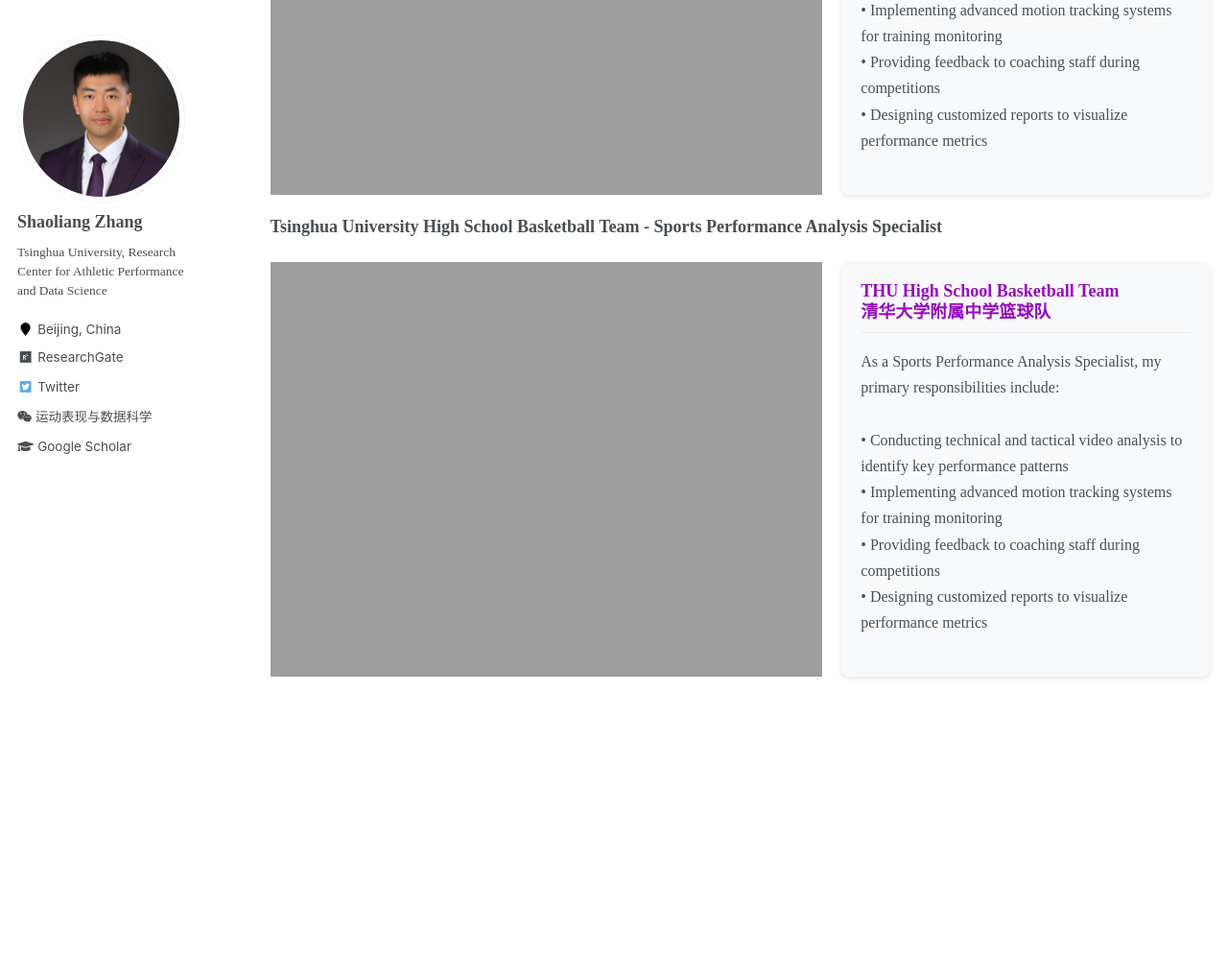
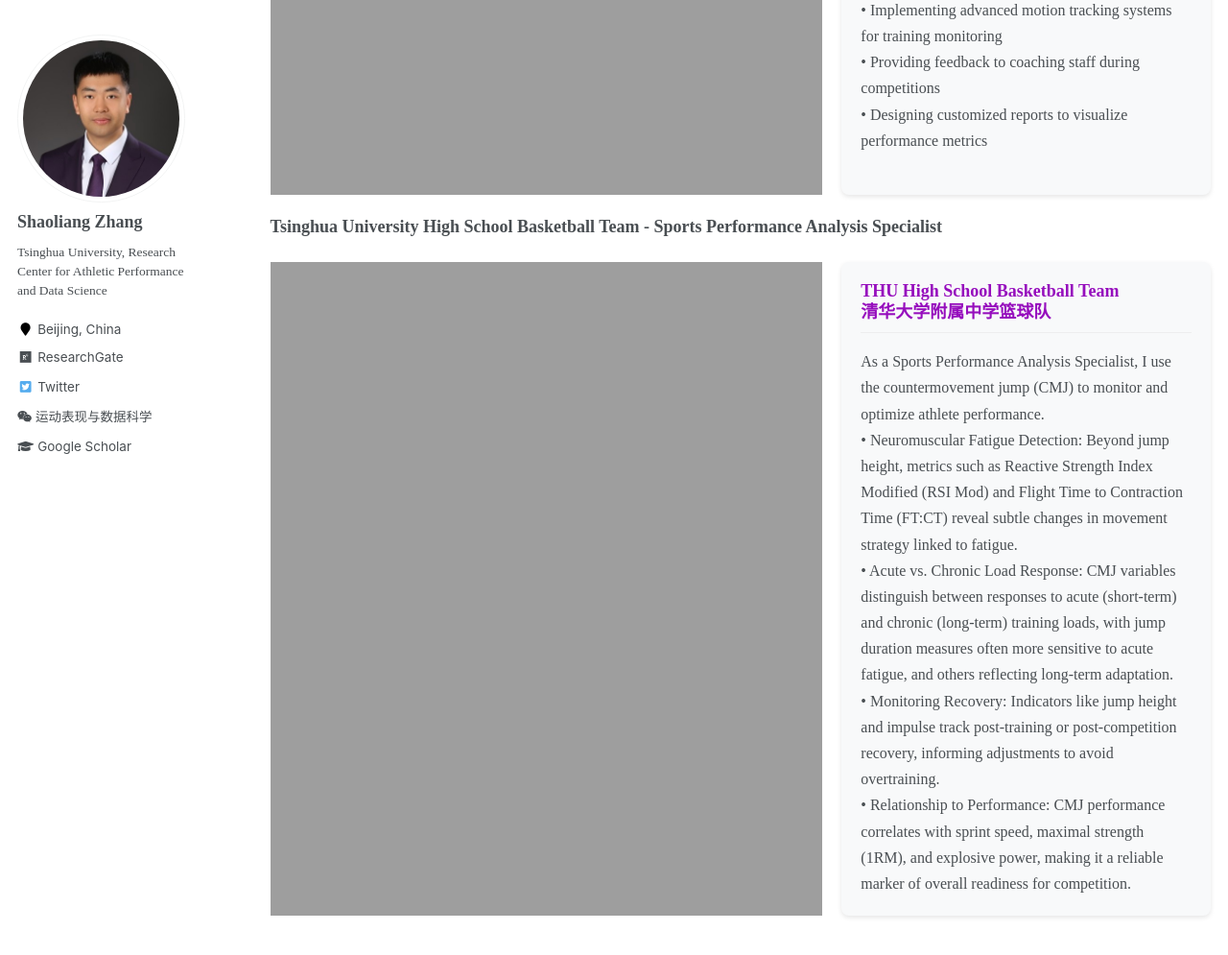
Before and after one commit to sportssuper/ZSL, a Jekyll site: the page built from _pages/services.md, in a window 1280 px wide and 1400 px high, scrolled down 1420 px. Shown: the top 995 px of the window at 96% size. Built offline with Jekyll 4.4.1, drawn with Linux system fonts in a browser that asks for light colours; a script that is not in the unit is left out.

Commit message:
Update services.md

```diff
--- a/_pages/services.md
+++ b/_pages/services.md
@@ -117,11 +117,12 @@
       THU High School Basketball Team<br>清华大学附属中学篮球队
     </h3>
     <p style="line-height: 1.7; font-size: 16px; margin-bottom: 0;">
-      As a Sports Performance Analysis Specialist, my primary responsibilities include:<br><br>
-    • Conducting technical and tactical video analysis to identify key performance patterns<br>
-    • Implementing advanced motion tracking systems for training monitoring<br>
-    • Providing feedback to coaching staff during competitions<br>
-    • Designing customized reports to visualize performance metrics<br>
+      As a Sports Performance Analysis Specialist, I use the countermovement jump (CMJ) to monitor and optimize athlete performance.<br>
+    • Neuromuscular Fatigue Detection: Beyond jump height, metrics such as Reactive Strength Index Modified (RSI
+Mod) and Flight Time to Contraction Time (FT:CT) reveal subtle changes in movement strategy linked to fatigue.<br>
+    • Acute vs. Chronic Load Response: CMJ variables distinguish between responses to acute (short-term) and chronic (long-term) training loads, with jump duration measures often more sensitive to acute fatigue, and others reflecting long-term adaptation.<br>
+    • Monitoring Recovery: Indicators like jump height and impulse track post-training or post-competition recovery, informing adjustments to avoid overtraining.<br>
+    • Relationship to Performance: CMJ performance correlates with sprint speed, maximal strength (1RM), and explosive power, making it a reliable marker of overall readiness for competition.<br>
     </p>
 <!--   <div style="margin-top: 20px; font-size: 14px; font-weight: 600; color: #666; letter-spacing: 0.3px;">
   Analytical Research|Data Visualizations|Player Scouting Reports|Basketball O's and X's strategy
```
